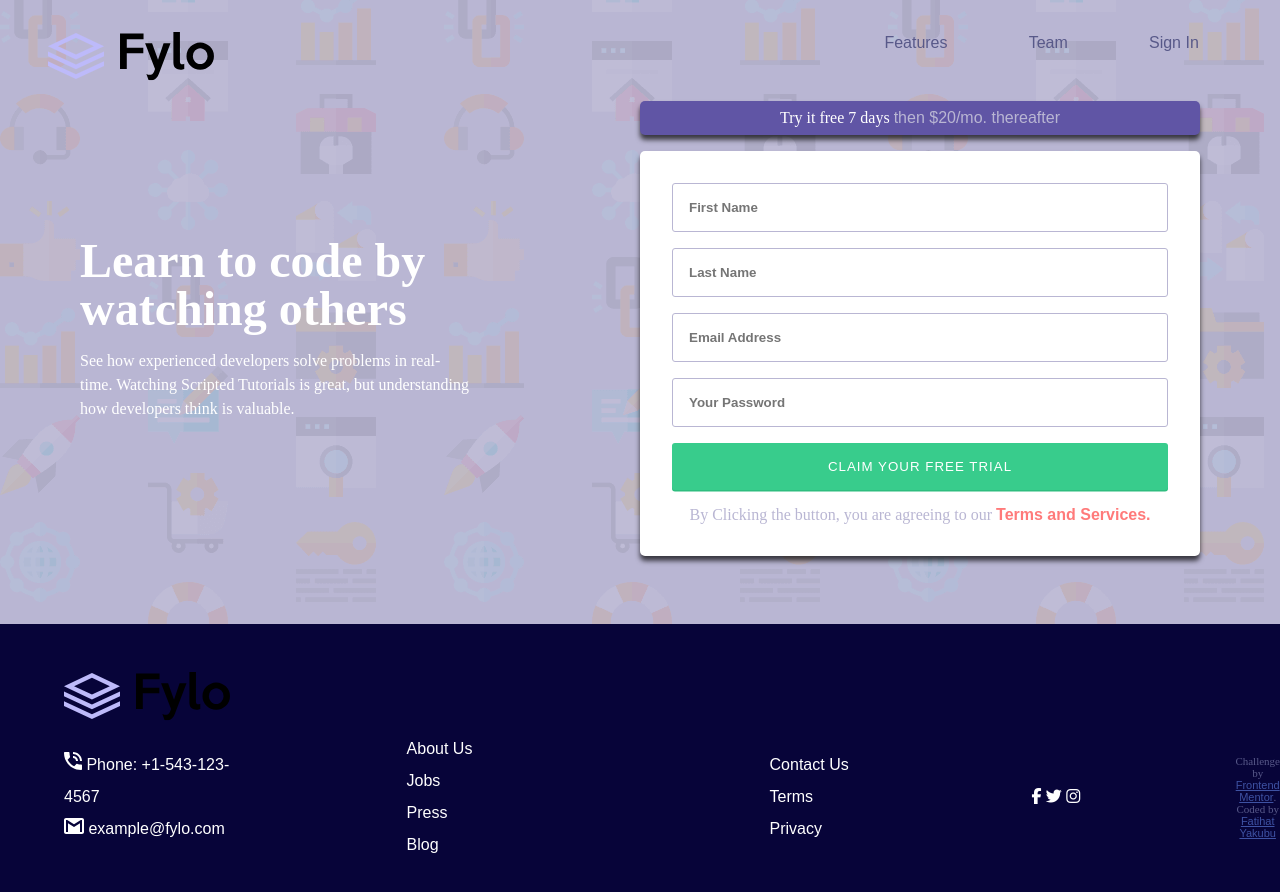
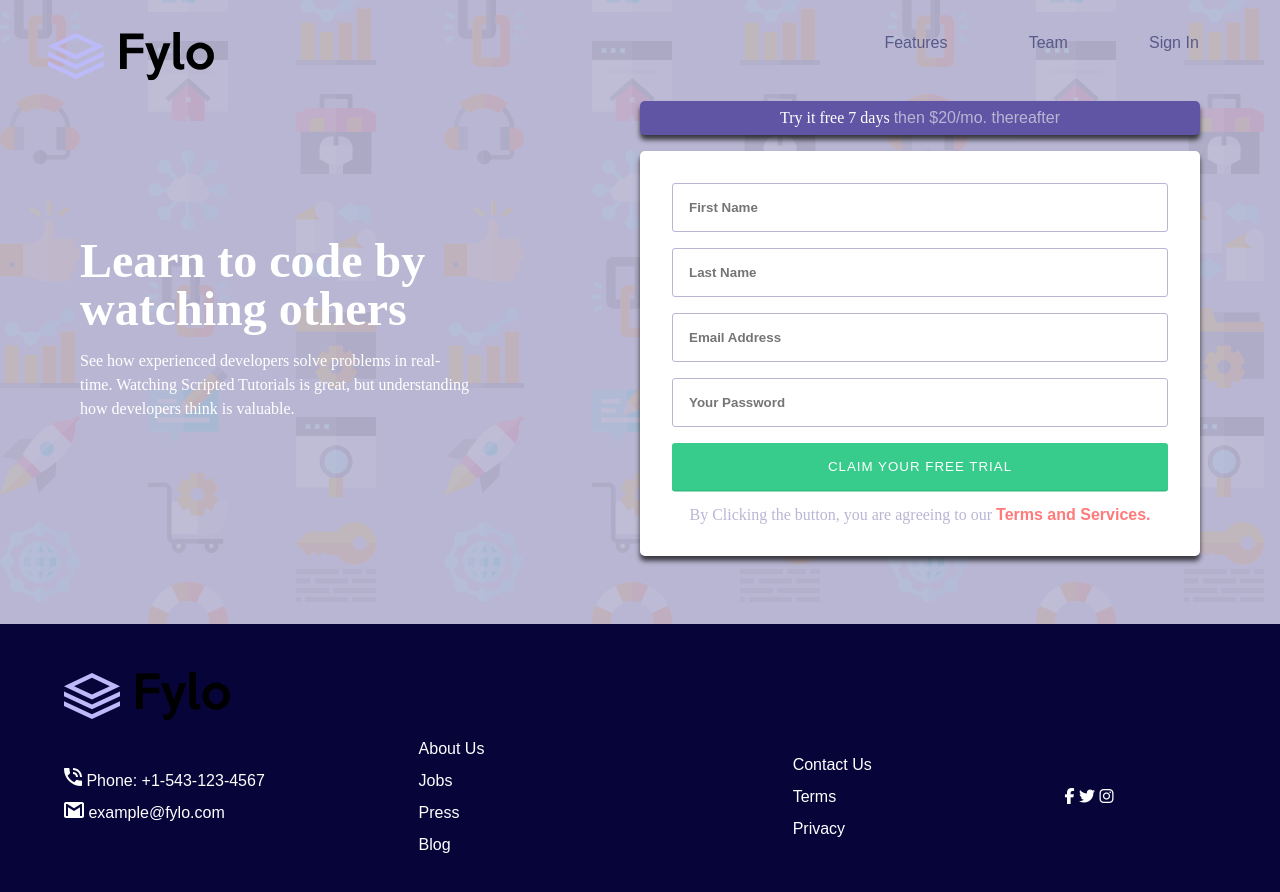
Before and after one commit to Tenicodes/FYLO_FINAL_PROJECT, a plain HTML site: page signin.html in a window 1280 px wide. Drawn offline with Linux system fonts and the light colour scheme; a web font is replaced by a local one.

Commit message:
Adjustment

```diff
--- a/signin.html
+++ b/signin.html
@@ -21,10 +21,10 @@
 
   <!-- Feel free to remove these styles or customise in your own stylesheet 👍 -->
 
-  <style>
+  <!-- <style>
     .attribution { font-size: 11px; text-align: center; }
     .attribution a { color: hsl(228, 45%, 44%); }
-  </style>
+  </style> -->
 </head>
 
 <body>
@@ -120,9 +120,9 @@
 
     <footer>
       <div>
-    <p class="attribution">
+    <!-- <p class="attribution">
       Challenge by <a href="https://www.frontendmentor.io?ref=challenge" target="_blank">Frontend Mentor</a>.
-      Coded by <a href="#">Fatihat Yakubu</a></p>
+      Coded by <a href="#">Fatihat Yakubu</a></p> -->
     </div>
   </section>
   </footer>
```
Also changed, not shown: features.html (+2 -14 lines), index.html (+4 -6 lines), team.html (+2 -2 lines).
